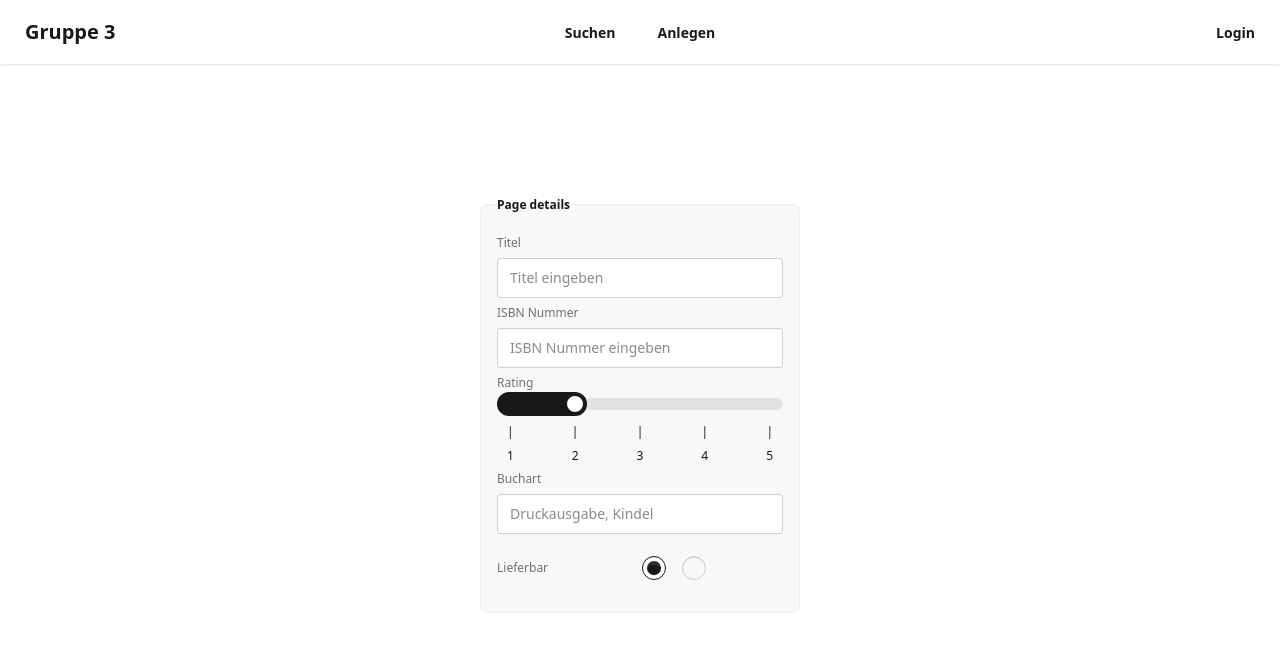
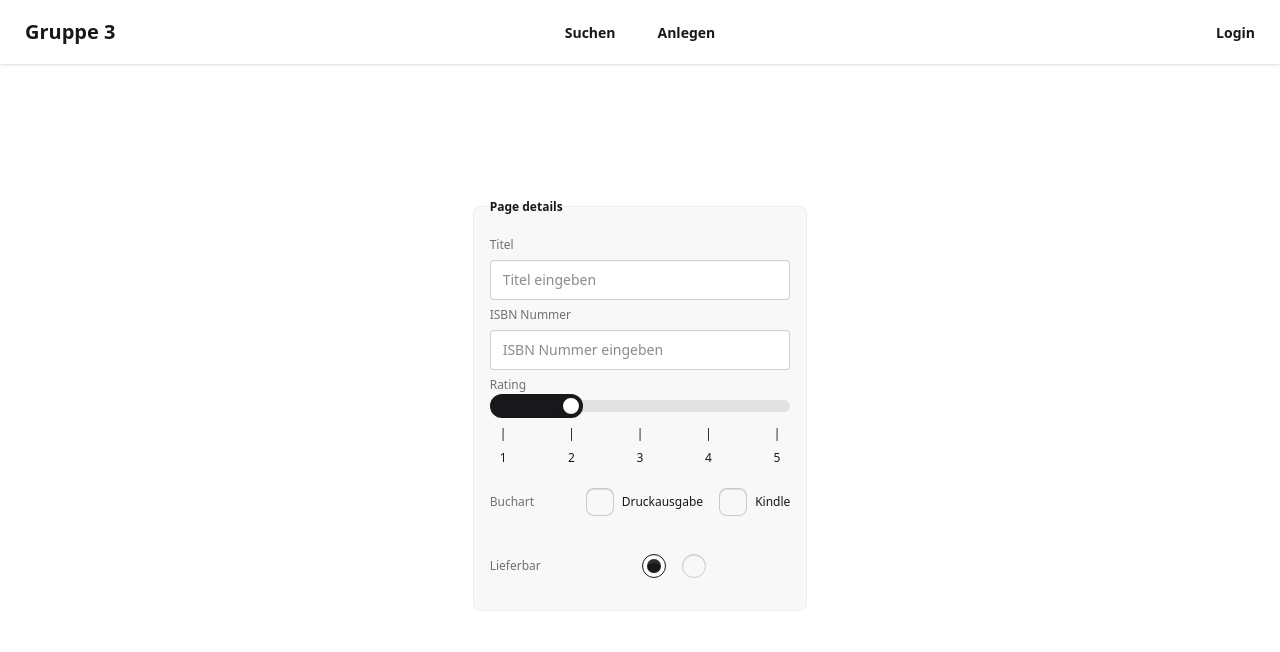
Before and after one commit to JuliusM123/web-Anwendung, an Angular app: page /suchen in a window 1280 px wide. Shown: the top 652 px of the page. Built offline with nearby package versions, Linux system fonts and the light colour scheme.

Commit message:
feat: Ergänzung Buchart

```diff
--- a/src/app/anlegen/anlegen.component.html
+++ b/src/app/anlegen/anlegen.component.html
@@ -60,13 +60,19 @@
       </div>
     </div>
 
-    <label class="label" for="Buchart">Buchart</label>
-    <input
-      id="author"
-      type="text"
-      class="input"
-      placeholder="Druckausgabe, Kindel"
-    />
+    <div class="flex items-center my-4">
+      <label class="label mr-4 min-w-[80px]" for="Buchart">Buchart</label>
+      <div class="flex justify-center flex-1 gap-4">
+        <label class="flex items-center">
+          <input type="checkbox" class="checkbox checkbox-lg mr-2" />
+          Druckausgabe
+        </label>
+        <label class="flex items-center">
+          <input type="checkbox" class="checkbox checkbox-lg mr-2" />
+          Kindle
+        </label>
+      </div>
+    </div>
     <div class="flex items-center my-4">
       <label class="label mr-4" for="Lieferbar">Lieferbar</label>
       <div class="flex justify-center flex-1">
--- a/src/app/suche/suche.component.html
+++ b/src/app/suche/suche.component.html
@@ -43,13 +43,19 @@
       </div>
     </div>
 
-    <label class="label" for="Buchart">Buchart</label>
-    <input
-      id="author"
-      type="text"
-      class="input"
-      placeholder="Druckausgabe, Kindel"
-    />
+    <div class="flex items-center my-4">
+      <label class="label mr-4 min-w-[80px]" for="Buchart">Buchart</label>
+      <div class="flex justify-center flex-1 gap-4">
+        <label class="flex items-center">
+          <input type="checkbox" class="checkbox checkbox-lg mr-2" />
+          Druckausgabe
+        </label>
+        <label class="flex items-center">
+          <input type="checkbox" class="checkbox checkbox-lg mr-2" />
+          Kindle
+        </label>
+      </div>
+    </div>
     <div class="flex items-center my-4">
       <label class="label mr-4" for="Lieferbar">Lieferbar</label>
       <div class="flex justify-center flex-1">
```
